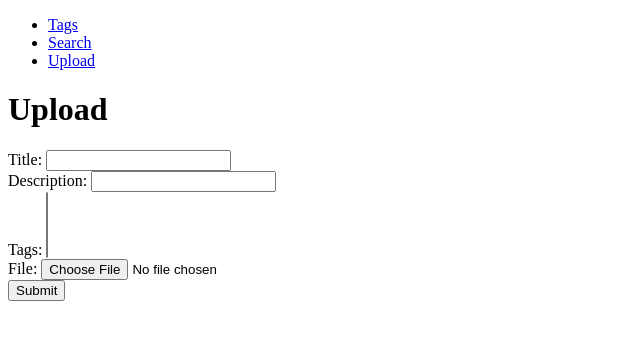
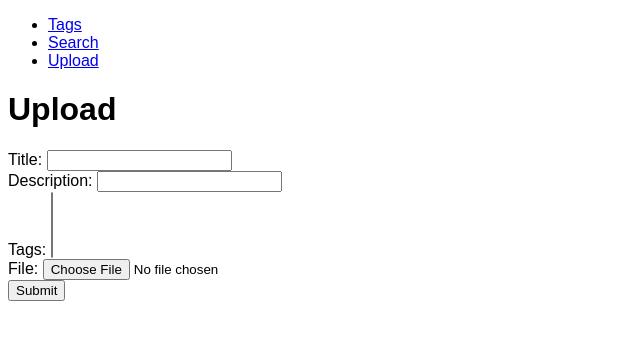
Before and after one commit to luke-hamann/imagesite, a Django app: page /upload/ in a window 1280 px wide. Shown: the top 340 px of the page, without its empty margins (0-640 px from the left). Run offline with Django 5.2, Linux system fonts and the light colour scheme; data that the repository does not hold is empty.

Commit message:
Add static file support

```diff
--- /dev/null
+++ b/main/static/css/base.css
@@ -0,0 +1,4 @@
+:root {
+    color-scheme: light dark;
+    font-family: Arial, Helvetica, sans-serif;
+}
--- a/main/templates/_base.html
+++ b/main/templates/_base.html
@@ -1,9 +1,12 @@
+{% load static %}
+
 <!DOCTYPE html>
 <html lang="en-us">
 <head>
     <meta charset="UTF-8">
     <meta name="viewport" content="width=device-width, initial-scale=1.0">
     <title>{% block title %}{% endblock %}</title>
+    <link rel="stylesheet" href="{% static 'css/base.css' %}" />
 </head>
 <body>
     <header>
```
